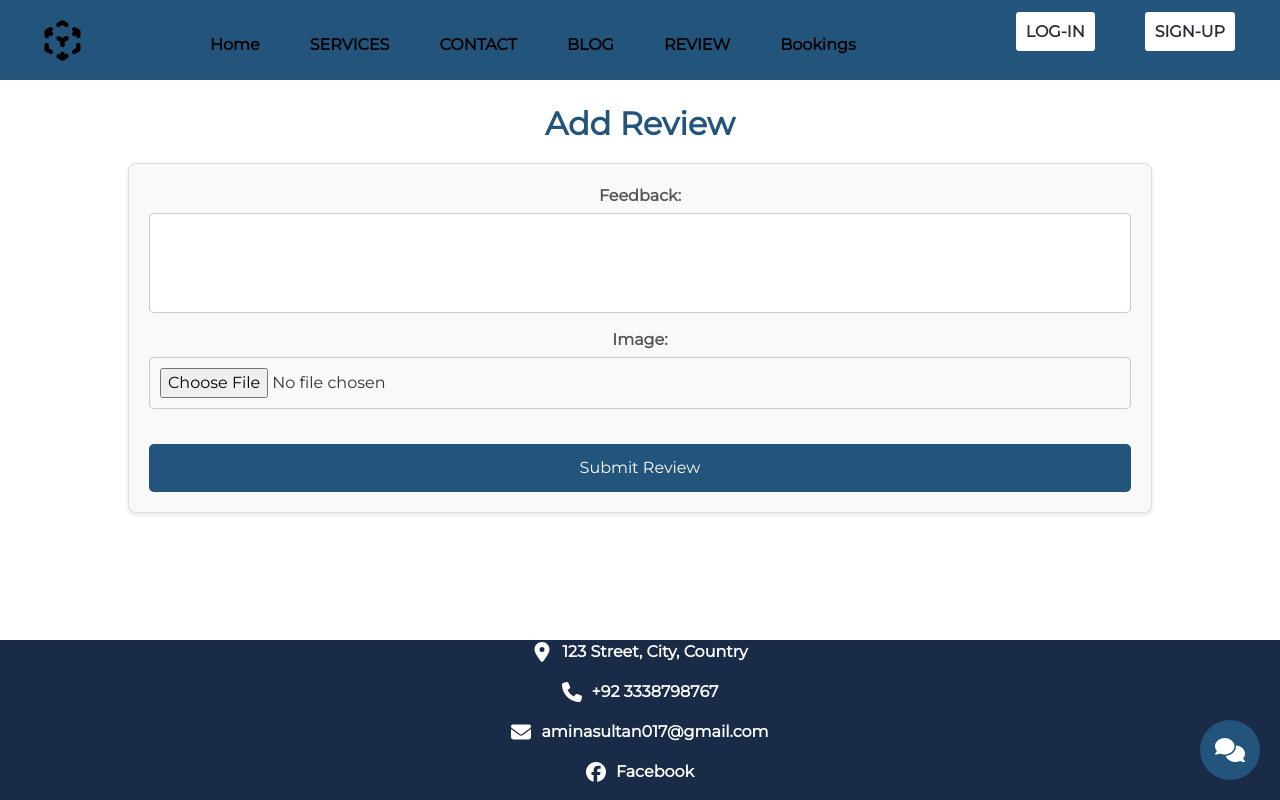
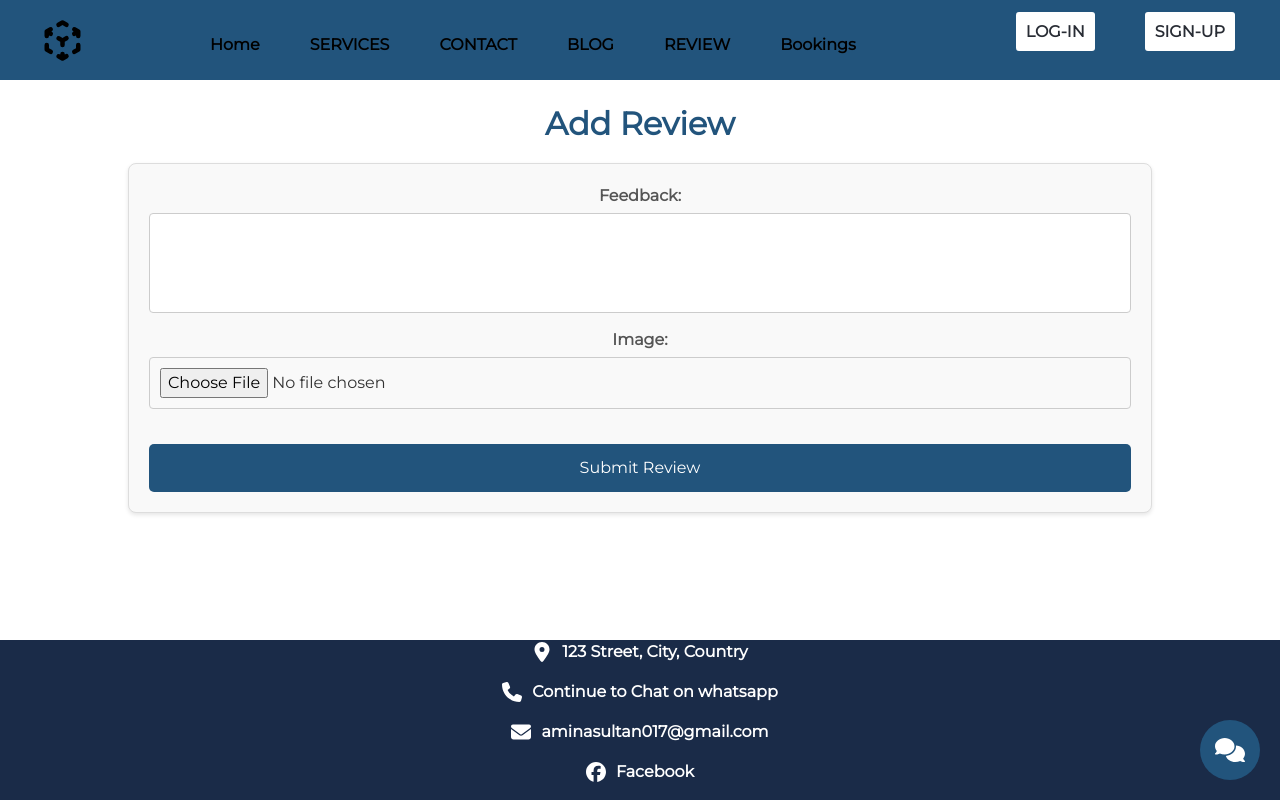
Before and after one commit to amina-sultan/tour-management-FE, a React (Create React App) app: page /Reviews in a window 1280 px wide. Built offline with nearby package versions, Linux system fonts and the light colour scheme; what react-chatbot-kit would draw is missing.

Commit message:
Added functionality to contact via whatsapp

```diff
--- a/src/Footer/Footer.jsx
+++ b/src/Footer/Footer.jsx
@@ -14,7 +14,7 @@ const Footer = () => {
         </div>
         <div>
           <FontAwesomeIcon icon={faPhone} className="icon" />
-          <span>+92 3338798767</span>
+          <span><a href="https://web.whatsapp.com/send/?phone=923034441674&amp;text&amp;type=phone_number&amp;app_absent=0" target="_blank" title="Share on WhatsApp" id="action-button" class="_9vcv _advm _9scb" data-ms="{&quot;creative&quot;:&quot;link&quot;}"><span class="_advp _aeam">Continue to Chat on whatsapp</span></a></span>
         </div>
         <div>
           <FontAwesomeIcon icon={faEnvelope} className="icon" />
```
